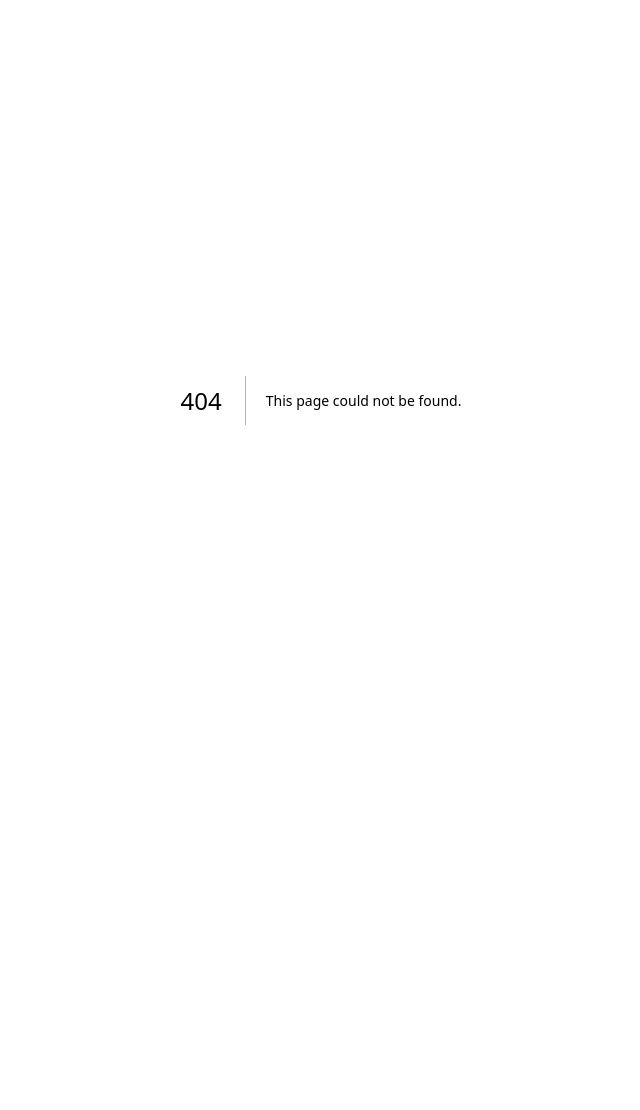
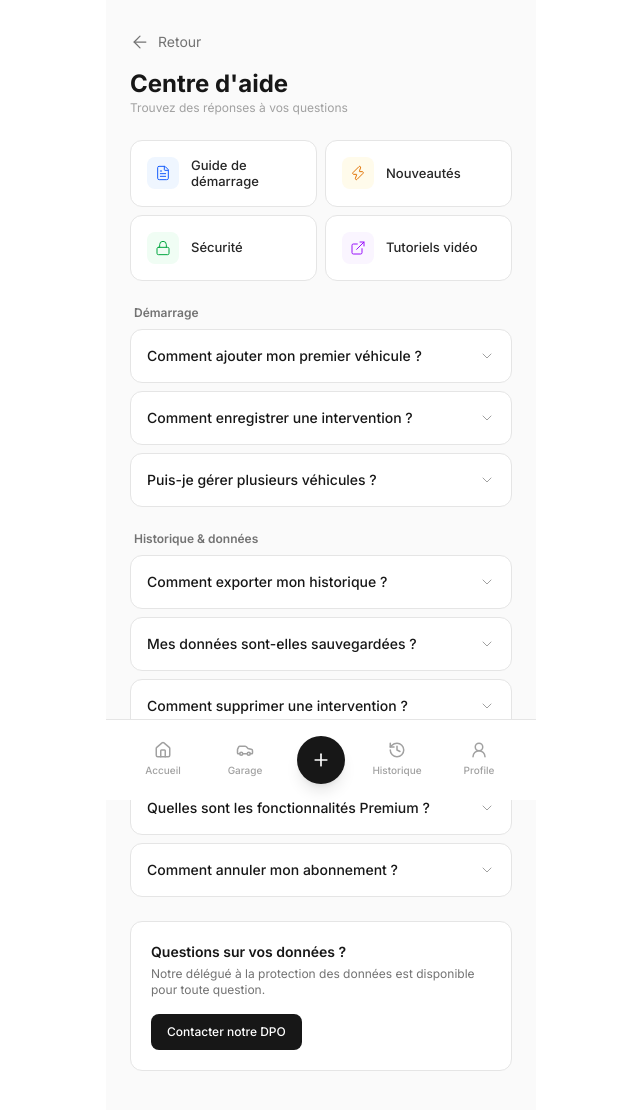
Before and after one commit to FlytziTv/MyDriveLog, a Next.js app: page /help in a window 1280 px wide. Before the commit this address had no page. Shown: the top 1110 px of the page, without its empty margins (319-959 px from the left). Before the commit the page ends 800 px from the top, so only its background shows below. Built offline with nearby package versions, Linux system fonts and the light colour scheme.

Commit message:
feat: ajouter la page d'aide avec des actions et des questions fréquentes

```diff
--- /dev/null
+++ b/app/(support)/help/page.tsx
@@ -0,0 +1,123 @@
+"use client";
+
+import { useState } from "react";
+import Link from "next/link";
+import { ArrowLeft, FileText, Zap, Lock, ExternalLink } from "lucide-react";
+import { faqs } from "@/lib/support";
+import { SectionProfile } from "@/components/profile/Sections";
+import QuestionCard from "@/components/help/questionCard";
+
+const helpActions = [
+  {
+    icon: FileText,
+    label: "Guide de démarrage",
+    color: "bg-blue-50 text-blue-600",
+  },
+  {
+    icon: Zap,
+    label: "Nouveautés",
+    color: "bg-amber-50 text-amber-600",
+  },
+  {
+    icon: Lock,
+    label: "Sécurité",
+    color: "bg-green-50 text-green-600",
+  },
+  {
+    icon: ExternalLink,
+    label: "Tutoriels vidéo",
+    color: "bg-purple-50 text-purple-600",
+  },
+];
+
+export default function Help() {
+  const [openHelpSection, setOpenHelpSection] = useState<number | null>(null);
+  const openSection = openHelpSection;
+  const setOpenSection = setOpenHelpSection;
+
+  return (
+    <>
+      <div className="flex flex-col gap-4">
+        <Link
+          href="/profile"
+          className="flex items-center gap-2 text-neutral-500"
+        >
+          <ArrowLeft className="w-5 h-5" strokeWidth={1.5} />
+          <span className="text-sm">Retour</span>
+        </Link>
+
+        <div className="flex flex-col gap-0">
+          <h2 className="text-2xl font-bold text-neutral-900">
+            Centre d&apos;aide
+          </h2>
+          <p className="text-xs text-neutral-400">
+            Trouvez des réponses à vos questions
+          </p>
+        </div>
+      </div>
+
+      {/* Button Action */}
+      <div className="grid grid-cols-2 gap-2">
+        {helpActions.map((item, i) => {
+          const Icon = item.icon;
+          return (
+            <div
+              key={i}
+              className="bg-white border border-neutral-200 rounded-xl p-4 flex items-center gap-3 cursor-pointer hover:border-neutral-300 transition-colors"
+            >
+              <div
+                className={`w-8 h-8 rounded-lg flex items-center justify-center shrink-0 ${item.color.split(" ")[0]}`}
+              >
+                <Icon
+                  className={`w-4 h-4 ${item.color.split(" ")[1]}`}
+                  strokeWidth={1.5}
+                />
+              </div>
+              <p className="text-[13px] font-medium text-neutral-800 leading-tight">
+                {item.label}
+              </p>
+            </div>
+          );
+        })}
+      </div>
+
+      {faqs.map((faq, index) => (
+        <SectionProfile key={index} title={faq.category}>
+          {faq.questions.map((question, i) => {
+            const open = openSection === i;
+
+            return (
+              <QuestionCard
+                key={i}
+                title={question.q}
+                content={question.a}
+                open={open}
+                setOpenSection={setOpenSection}
+                i={i}
+              />
+            );
+          })}
+        </SectionProfile>
+      ))}
+
+      {/* Contact */}
+      <div className="bg-white border border-neutral-200 rounded-xl p-5 flex flex-col gap-4">
+        <div className="flex flex-col gap-1">
+          <p className="text-sm font-semibold text-neutral-900">
+            Questions sur vos données ?
+          </p>
+          <p className="text-xs text-neutral-500">
+            Notre délégué à la protection des données est disponible pour toute
+            question.
+          </p>
+        </div>
+        <Link
+          href="/contact"
+          className="h-9 px-4 w-fit flex items-center justify-center bg-neutral-900 text-white rounded-lg text-xs font-medium"
+        >
+          Contacter notre DPO
+        </Link>
+      </div>
+    </>
+  );
+}
```
